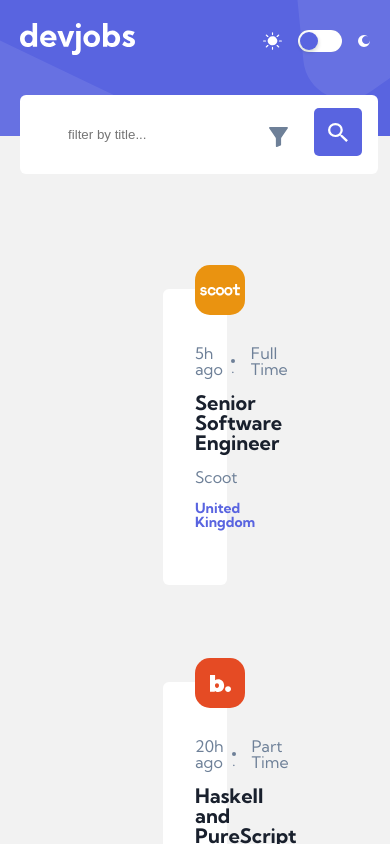
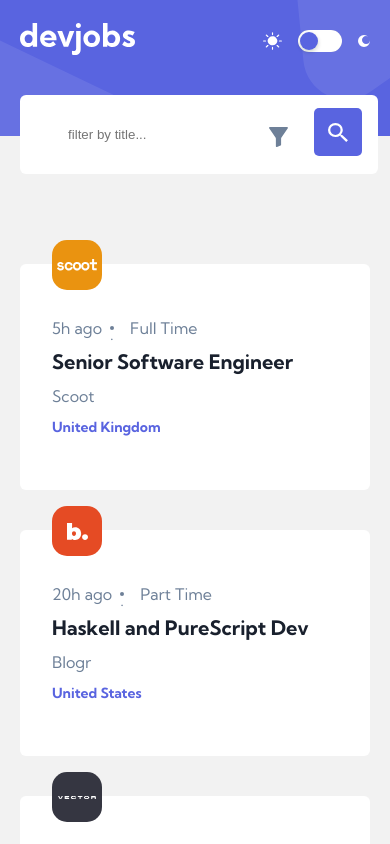
Before and after one commit to chiomaubaezuonu/devjobs, a React (Vite) app: page / in a window 390 px wide. Shown: the top 844 px of the page. Built offline with nearby package versions, Linux system fonts and the light colour scheme.

Commit message:
Styled jobs list container and cards for mobile

```diff
--- a/src/App.css
+++ b/src/App.css
@@ -363,6 +363,29 @@ body {
     width: 1.2rem;
     height: 1.2rem;
   }
-
+  .jobs-list-container{
+    display: block;
+    justify-content: center;
+    flex-wrap: wrap;
+    gap: 2rem;
+    padding: 0;
+    width: 100%;
+    margin: auto;
+    margin-top: 8rem;
+    padding: 0 1.25rem;
+    margin-bottom: 6.25rem;
+  }
+  .job-card{
+    padding: 3.5rem 2rem 3.5rem;
+    margin-bottom: 2.5rem;
+    margin-top: 1.563rem;
+    border-radius: 0.375rem;
+    background-color: var(--filters-bg-color);
+    width: 100%;
+    position: relative;
+  }
+.load-more-btn.mobile{
+  width: 100%;
+}
 
 }
--- a/src/App.tsx
+++ b/src/App.tsx
@@ -102,7 +102,7 @@ function App() {
           </div>
         })
         }
-        {displayedJobs === 12 ? <button className='load-more-btn' onClick={() => setDisplayedJobs(15)}>Load More</button> : ""}
+        {displayedJobs === 12 ? <button className='load-more-btn mobile' onClick={() => setDisplayedJobs(15)}>Load More</button> : ""}
       </main>
 
     </>
```
